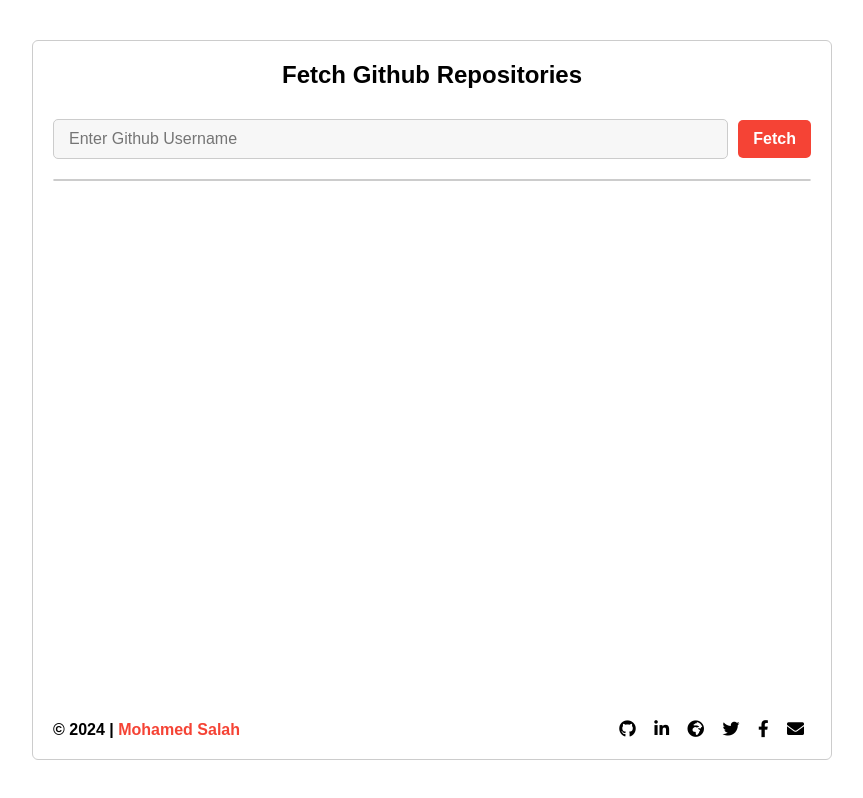
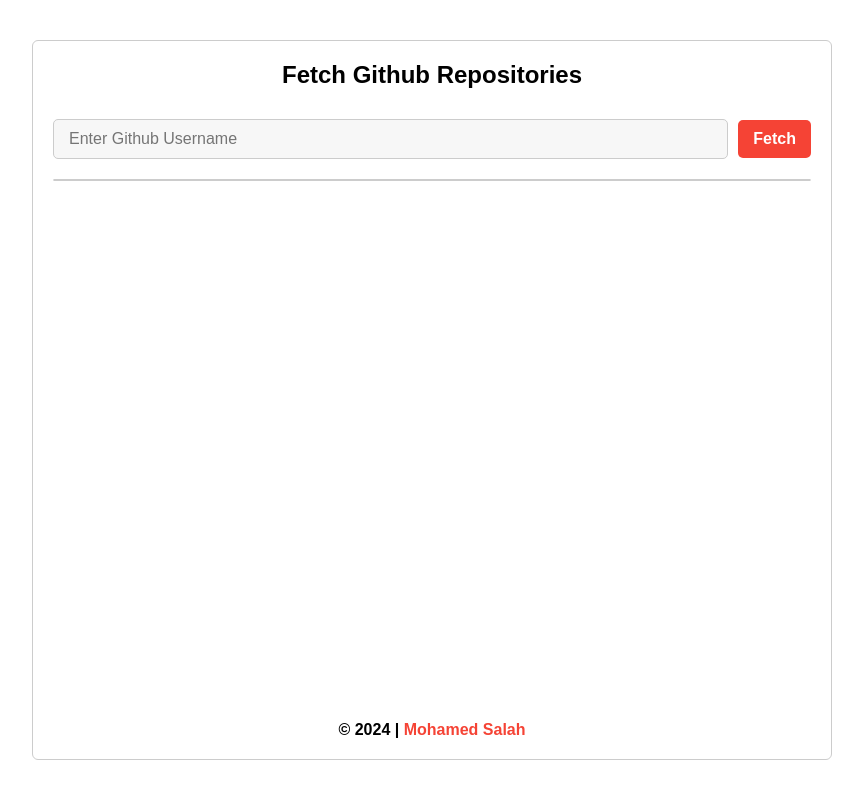
Before and after one commit to salahineo/Fetch-Repos, a plain HTML site: page index.html in a window 1280 px wide. Shown: the whole page, without its empty margins (208-1071 px from the left). Drawn offline with Linux system fonts and the light colour scheme.

Commit message:
refactoring

```diff
--- a/css/style.css
+++ b/css/style.css
@@ -203,7 +203,7 @@
   margin: auto;
   display: flex;
   align-items: center;
-  justify-content: space-between;
+  justify-content: center;
   position: absolute;
   bottom: 20px;
   width: calc(100% - 40px);
@@ -213,7 +213,7 @@
   font-weight: 600;
 }
 
-.footer .copyright span.name {
+.footer .copyright .name {
   color: #f54335;
 }
 
--- a/index.html
+++ b/index.html
@@ -3,21 +3,21 @@
   <head>
     <!-- Meta -->
     <meta charset="UTF-8" />
-    <meta name="author" content="Mohamed Salah" />
-    <meta name="description" content="Fetch Github Repositories" />
-    <meta name="keywords" content="github, repositories, repos, fetch, fetch github repos" />
-    <meta http-equiv="X-UA-Compatible" content="ie=edge" />
-    <meta name="viewport" content="width=device-width, initial-scale=1.0" />
+    <meta content="Mohamed Salah" name="author" />
+    <meta content="Fetch Github Repositories" name="description" />
+    <meta content="github, repositories, repos, fetch, fetch github repos" name="keywords" />
+    <meta content="ie=edge" http-equiv="X-UA-Compatible" />
+    <meta content="width=device-width, initial-scale=1.0" name="viewport" />
 
     <!-- Title -->
     <title>Fetch Github</title>
 
     <!-- CSS -->
-    <link rel="stylesheet" href="css/fontawesome.css" />
-    <link rel="stylesheet" href="css/style.css" />
+    <link href="css/fontawesome.css" rel="stylesheet" />
+    <link href="css/style.css" rel="stylesheet" />
 
     <!-- Favicon -->
-    <link rel="icon" href="favicon.ico">
+    <link href="favicon.ico" rel="icon">
   </head>
   <body>
     <!-- Start Container -->
@@ -28,7 +28,7 @@
           <h2>Fetch Github Repositories</h2>
           <!-- Start Fetch Section -->
           <div class="fetch">
-            <input type="text" name="username" placeholder="Enter Github Username" />
+            <input name="username" placeholder="Enter Github Username" type="text" />
             <button>Fetch</button>
           </div>
           <!-- End Fetch Section -->
@@ -43,27 +43,7 @@
         </div>
         <!-- Start Footer -->
         <div class="footer">
-          <div class="copyright">&copy; <span id="footer-copyright-year"></span> | <span class="name">Mohamed Salah</span></div>
-          <div class="links">
-            <a href="https://github.com/salahineo" target="_blank">
-              <i class="fab fa-github"></i>
-            </a>
-            <a href="https://www.linkedin.com/in/salahineo/" target="_blank">
-              <i class="fab fa-linkedin-in"></i>
-            </a>
-            <a href="https://salahineo.github.io/salahineo/" target="_blank">
-              <i class="fas fa-globe-africa"></i>
-            </a>
-            <a href="https://twitter.com/salahineo" target="_blank">
-              <i class="fab fa-twitter"> </i>
-            </a>
-            <a href="https://www.facebook.com/salahineo/" target="_blank">
-              <i class="fab fa-facebook-f"></i>
-            </a>
-            <a href="mailto:salahineo.work@gmail.com" target="_blank">
-              <i class="fas fa-envelope"></i>
-            </a>
-          </div>
+          <div class="copyright">&copy; <span id="footer-copyright-year"></span> | <a class="name" href="https://salahineo.com" target="_blank">Mohamed Salah</a></div>
         </div>
         <!-- End Footer -->
       </div>
```
Also changed, not shown: Mockup.jpg, 3 other files.
